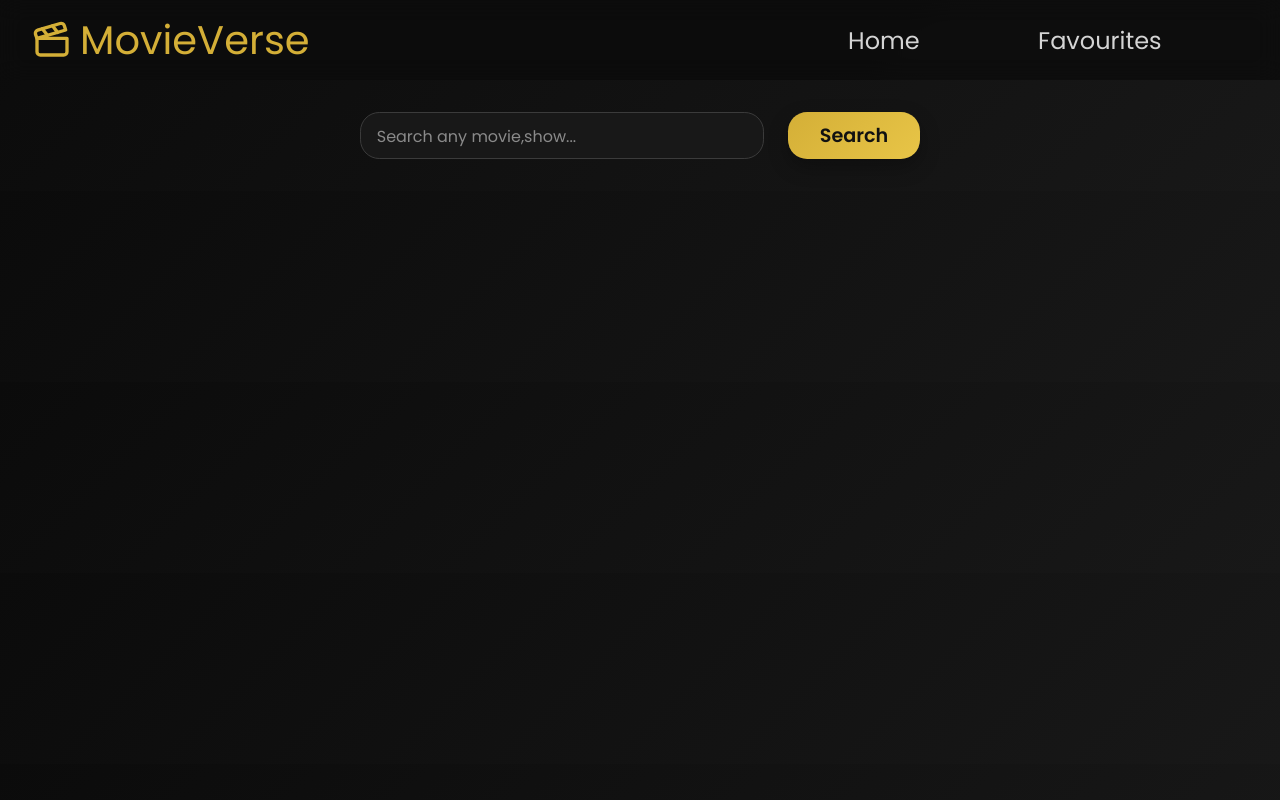
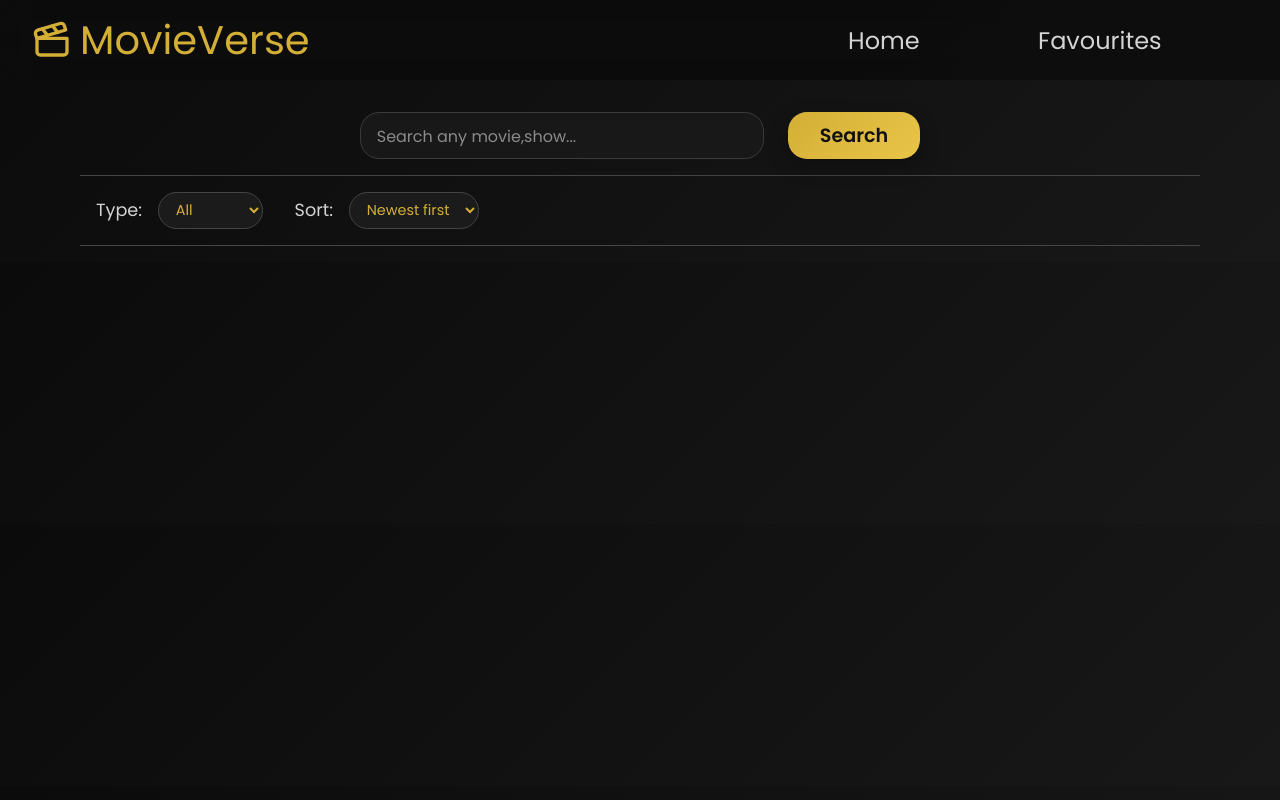
Before and after one commit to codewithyashsoni/MovieVerse, a React (Vite) app: page / in a window 1280 px wide. Built offline with nearby package versions, Linux system fonts and the light colour scheme; no server answers.

Commit message:
Add filter-sort component

```diff
--- /dev/null
+++ b/src/components/FilterSortBar.jsx
@@ -0,0 +1,65 @@
+import {useState} from "react"
+
+function FilterSortBar({setFilter, setSort}){
+    return(
+        <div className="filter-sort-container">
+            <div className="filter-container">
+                <p className="filter-sort-title">Type:</p>
+
+                <select
+                className="select-container"
+                onChange={(e) => setFilter(e.target.value)}
+                >
+
+                    <option
+                    value="all"
+                    className="filter-sort-option"
+                    >All</option>
+                    <option
+                    value="movie"
+                    className="filter-sort-option"
+                    >Movie</option>
+                    <option
+                    value="series"
+                    className="filter-sort-option"
+                    >Series</option>
+                    <option
+                    value="episode"
+                    className="filter-sort-option"
+                    >Episode</option>
+
+                </select>
+            </div>
+
+            <div className="sort-container">
+                <p className="filter-sort-title">Sort:</p>
+
+                <select
+                className="select-container"
+                onChange={(e) => setSort(e.target.value)}
+                >
+
+                    <option
+                    value="newest first"
+                    className="filter-sort-option"
+                    >Newest first</option>
+                    <option
+                    value="oldest first"
+                    className="filter-sort-option"
+                    >Oldest first</option>
+                    <option
+                    value="a-z"
+                    className="filter-sort-option"
+                    >A → Z</option>
+                    <option
+                    value="z-a"
+                    className="filter-sort-option"
+                    >Z → A</option>
+
+                </select>
+            </div>
+        </div>
+    )
+
+}
+export default FilterSortBar
--- a/src/index.css
+++ b/src/index.css
@@ -246,3 +246,34 @@ body{
     transform: scale(.95);
     box-shadow: var(--gold-glow);
 }
+.filter-sort-container{
+    padding: 1rem;
+    display: flex;
+    gap :2rem;
+    border-top: 1px solid var(--border-light) ;
+    border-bottom: 1px solid var(--border-light) ;
+}
+.filter-container, .sort-container{
+    display: flex;
+    align-items: center;
+    gap: 1rem;
+}
+.filter-sort-title{
+    color: var(--text-secondary);
+    font-size: 1.1rem;
+}
+.select-container{
+    background-color: var(--dropdown-bg);
+    color: var(--text-gold);
+    padding: .4rem .8rem;
+    cursor: pointer;
+    border-radius: var(--radius-lg);
+    font-size: .9rem;
+    border: 1px solid var(--border-light);
+    transition: var(--transition);
+    outline: none;
+}
+.select-container:hover{
+    background-color: var(--dropdown-hover);
+    transform: scale(1.03);
+}
--- a/src/pages/Home.jsx
+++ b/src/pages/Home.jsx
@@ -1,9 +1,14 @@
+import React, {useState} from "react"
 import SearchBar from "../components/SearchBar.jsx"
+import FilterSortBar from "../components/FilterSortBar.jsx"
 
-function Home({setQuery}){
+function Home({setQuery, data}){
+    const [filter, setFilter] = useState('all');
+    const [sort, setSort] = useState("newest first")
     return(
         <div className="home-container">
             <SearchBar setQuery={setQuery} />
+            <FilterSortBar setFilter={setFilter} setSort={setSort} />
         </div>
     )
 }
```
